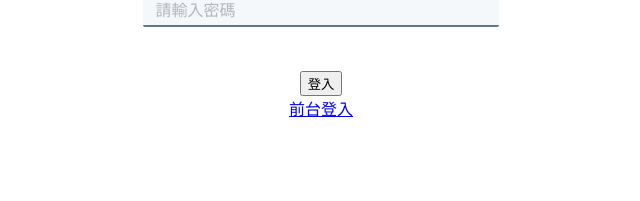
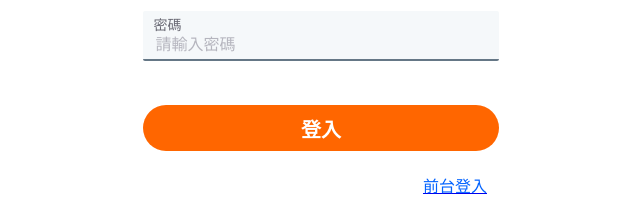
Before and after one commit to bluelsa/twitter-frontend-2023, a React (Create React App) app: page /admin in a window 1280 px wide. Shown: the part 289-490 px from the top of the page, without its empty margins (319-959 px from the left). Built offline with nearby package versions, Linux system fonts and the light colour scheme; a web font is replaced by a local one.

Commit message:
Feat: Update Auth.module.scss

```diff
--- a/src/common/Auth.module.scss
+++ b/src/common/Auth.module.scss
@@ -9,8 +9,8 @@
   margin-top: 69px;
 
   .logo {
-    // width: 50px;
-    // height: 50px;
+    width: 50px;
+    height: 50px;
     margin-bottom: 5px;
   }
 
@@ -54,6 +54,7 @@
           // line-height: 26px;
           font-size: 16px;
           // margin: 0px 10.55px 4px 10.55px;
+        }
       }
     }
   }
@@ -61,11 +62,12 @@
   .button {
     width: 356px;
     height: 46px;
-    font-size: 24px;
+    font-size: 20px;
     font-weight: 400;
     border-radius: 50px;
     background-color: var(--major);
     border: none;
+
     color: white;
     min-width: 300px;
     font-weight: 700;
@@ -75,7 +77,6 @@
     &.hover {
       cursor: pointer;
     }
-
   }
   .linkText {
       margin: 0 12px 0 12px;
@@ -91,7 +92,4 @@
       color: var(--primary);
     }
   }
-
 }
-
-}
```
